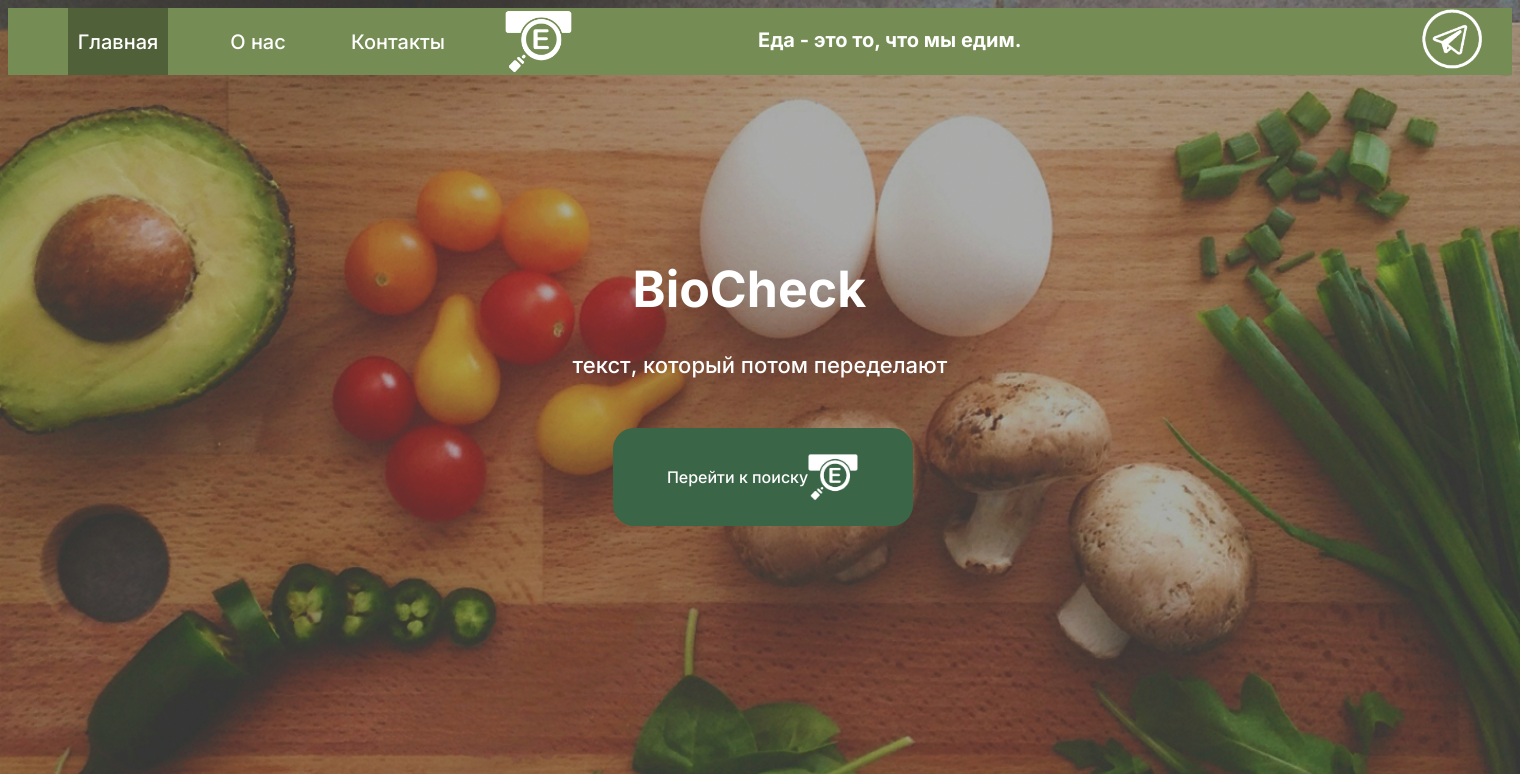
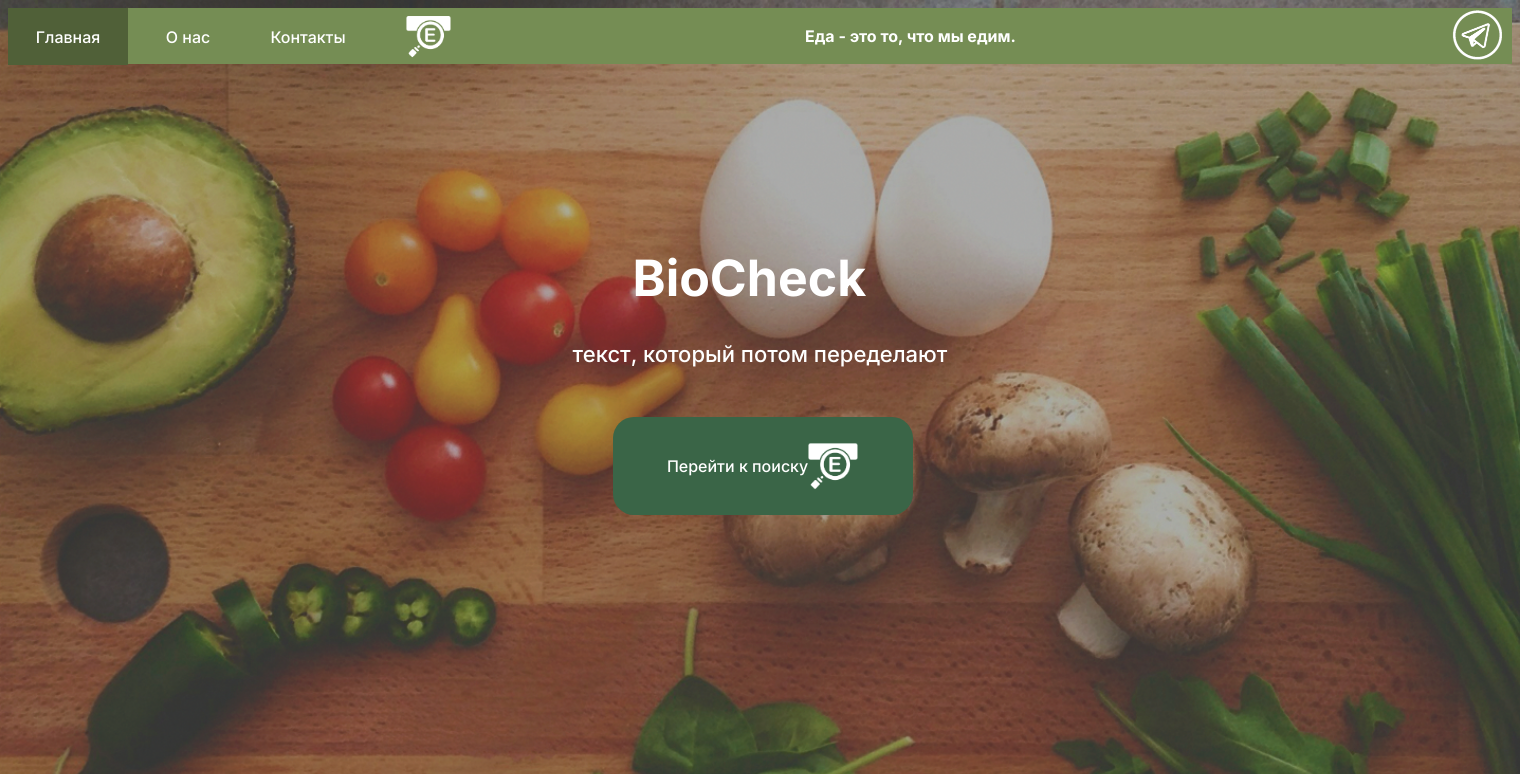
Before and after one commit to Anguilla-anguilla/bio_check_web, a Django app: page / in a window 1520 px wide. Shown: the top 774 px of the page. Run offline with Django 3.2, Linux system fonts and the light colour scheme.

Commit message:
Fix nav-bar

```diff
--- a/biocheck/static/css/style.css
+++ b/biocheck/static/css/style.css
@@ -1,4 +1,8 @@
 /* Общий блок */
+
+* {
+    box-sizing: border-box;
+}
 
 body {
     font-family: "Inter", sans-serif;
@@ -44,49 +48,52 @@ h2 {
 
 /* header */
 
+
 .nav {
-    display: flex;
-    height: 67px;
-    font-size: 20px;
+    position: relative;
+    font-size: 16px;
     background-color: #758D54;
 }
 
 .menu {
-    display: flex;
+    list-style: none;
+    margin: 0;
+    padding: 0;
+}
+
+.menu:after {
+    content: "";
+    display: table;
+    clear: both;
 }
 
 .menu-left {
-    list-style: none;
+    position: absolute;
     display: flex;
-    align-items: center;
-    justify-content: stretch;
-    margin-left: 0px;
+    float: left;
 }
 
 .menu-center {
-    list-style: none;
-    display: block;
-    align-items: center;
-    justify-content: center;
-    margin-right: 400px;
-    margin-left: 150px;
-    flex-shrink: 0;
+    position: absolute;
+    left: 60%;
+    top: 50%;
+    transform: translate(-50%, -50%);
 }
 
 .menu-right {
-    list-style: none;
-    display: flex;
-    align-items: center;
-    justify-content: flex-end;
+    float: right;
+    margin-right: 10px;
+    margin-top: 2px;
 }
 
-
 .nav-box {
-    width: 100px;
-    height: 67px;
+    position: relative;
+    width: 120px;
+    height: 57px;
     display: flex;
     justify-content: center;
     align-items: center;
+    padding: 0 20px;
 }
 
 .nav-box:hover {
@@ -100,7 +107,6 @@ h2 {
 .link {
     text-decoration: none;
     color: white;
-    margin: 0 20px;
     list-style: none;
 }
 
@@ -235,9 +241,7 @@ h2 {
     border-radius: 10px;
 }
 
-* {
-    box-sizing: border-box;
-}
+
 
 form {
     position: relative;
--- a/biocheck/templates/includes/header.html
+++ b/biocheck/templates/includes/header.html
@@ -23,21 +23,19 @@
             </li>
             <li>
                 <a class="link nav-box {% if view_name == 'catalog:fa_list' %}active{% endif %}" href="{% url 'catalog:fa_list' %}">
-                    <img src="{% static 'img/logo.png' %}" alt="Каталог" height="67px">
+                    <img src="{% static 'img/logo.png' %}" alt="Каталог" height="45px">
                 </a>
             </li>
         </div>
         <div class="menu-center">
             <li>
-            <span id="position-fixed">
-                <strong>Еда - это то, что мы едим.</strong>
-            </span>
+            <strong>Еда - это то, что мы едим.</strong>
             </li>
         </div>
         <div class="menu-right">
             <li>
                 <a>
-                    <img src="{% static 'img/tg.png' %}" alt="Ссылка на тележку" height='60 px'>
+                    <img src="{% static 'img/tg.png' %}" alt="Ссылка на тележку" height='50px'>
                 </a>
             </li>
         </div>
```
